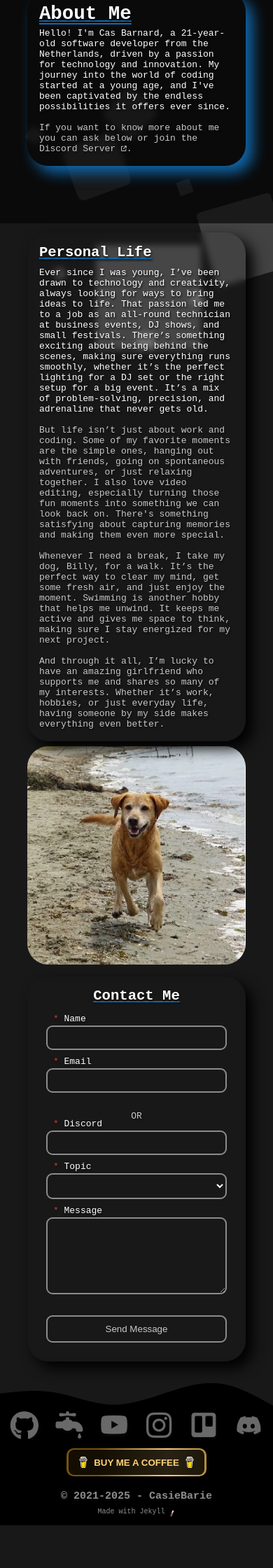
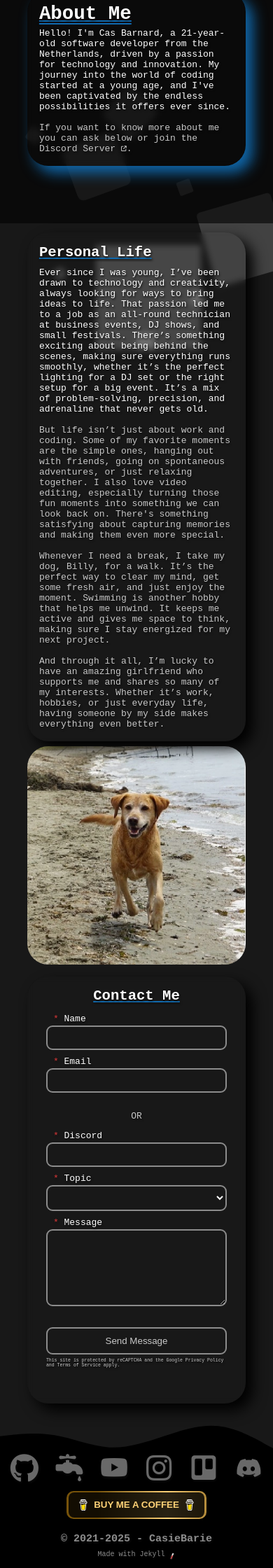
Before and after one commit to CasieBarieDev/Website, a Jekyll site: the page built from aboutme.html, in a window 390 px wide. Shown: the part 581-2821 px from the top of the page at 70% size. Built offline with Jekyll 4.4.1, drawn with Linux system fonts in a browser that asks for light colours; before the commit the page ends 2760 px from its top, so only the background shows below that; some of the changed lines change nothing that is shown.

Commit message:
Remove use of Formspree for contact form

```diff
--- a/_layouts/default.html
+++ b/_layouts/default.html
@@ -31,6 +31,7 @@
 	{% endif %}
 	{% if page.form %}
 		<link href="/assets/css/form.css" rel="stylesheet"/>
+		<script src="https://www.google.com/recaptcha/enterprise.js?render=6LeHyfYrAAAAAKSqIGfSItFsaG8tjpcv6JP_rmDh"></script>
 	{% endif %}
 	{% include analytics.html %}
 
--- a/aboutme.html
+++ b/aboutme.html
@@ -32,10 +32,10 @@
 <div class="row bottom" id="contact">
 	<div class="center text">
 		<h2>Contact Me</h2>
-		<form action="https://formspree.io/f/meqdywyz" method="post">
+		<form>
+			<label style="display: none"><input type="text" name="honeypot" style="display:none"></label>
 			<div class="form">
 				<input class="input" type="text" id="name" name="Name" maxlength="32" required>
-				<span class="count">0/32</span>
 				<label for="name"><span class="required">* </span>Name</label>
 			</div>
 			<div class="form-inline">
@@ -43,9 +43,9 @@
 					<input class="input" type="email" id="email" name="Email" maxlength="320" required>
 					<label for="email"><span class="required">* </span>Email</label>
 				</div>
-				<p>OR</p>
+				<p class="or">OR</p>
 				<div class="form">
-					<input class="input" type="text" id="discord" name="Discord" pattern="^[a-z0-9_]{2,32}" required>
+					<input class="input" type="text" id="discord" name="Discord" maxlength="32" pattern="^[a-z0-9_]{2,32}" required>
 					<label for="discord"><span class="required">* </span>Discord</label>
 				</div>
 			</div>
@@ -62,10 +62,10 @@
 			</div>
 			<div class="form">
 				<textarea class="input" id="message" name="Message" cols="30" rows="6" maxlength="500" required></textarea>
-				<span class="count">0/500</span>
 				<label for="message"><span class="required">* </span>Message</label>
 			</div>
 			<button id="submit-btn" type="button">Send Message</button>
+			<p class="gray" id="captchamsg">This site is protected by reCAPTCHA and the Google <a href="https://policies.google.com/privacy">Privacy Policy</a> and <a href="https://policies.google.com/terms">Terms of Service</a> apply.</p>
 		</form>
 	</div>
 </div>
--- a/assets/css/form.scss
+++ b/assets/css/form.scss
@@ -2,6 +2,8 @@
 ---
 
 @use 'variables' as *;
+
+.grecaptcha-badge { visibility: hidden; }
 
 form {
   font-size: 13px;
@@ -13,6 +15,20 @@
   h3 {
     margin-bottom: 1em;
     margin-left: .5em;
+  }
+
+  .form-status {
+    margin-top: 10px;
+    font-size: 0.9rem;
+    opacity: 0;
+    min-height: 1em;
+    transition: opacity 0.4s ease;
+  }
+
+  #captchamsg {
+    padding-top: 5px;
+    font-size: 0.5em;
+    text-align: left;
   }
 
   .form {
@@ -42,8 +58,15 @@
     }
 
     .count {
-      display: none;
-      text-align: left;
+      display: inline-block;
+      text-align: right;
+      visibility: hidden;
+      padding-left: 20px;
+      color: $font-color-gray;
+
+      .active{
+        visibility: visible;
+      }
     }
   }
 
@@ -59,7 +82,7 @@
 
     &:focus {
       outline: none;
-      & ~ .count {display: block;}
+      & ~ label .count {visibility: visible;}
       & ~ label {color: $secondary-color !important;}
     }
 
@@ -98,7 +121,7 @@
       gap: unset;
       grid-template-columns: 1fr;
 
-      p {margin: 0 0 13px;}
+      .or {margin: 0 0 30px;}
     }
   }
 
--- a/assets/js/aboutme.js
+++ b/assets/js/aboutme.js
@@ -1,61 +1,152 @@
-document.getElementById('age').innerText = calcAge() + "";
+document.getElementById("age").innerText = calcAge()+"";
 
 function calcAge() {
-    const ageDifMs = Date.now() - new Date('06/08/2004').getTime();
-    const ageDate = new Date(ageDifMs);
-    return Math.abs(ageDate.getUTCFullYear() - 1970);
+    const diff = Date.now() - new Date("2004-06-08").getTime();
+    return Math.abs(new Date(diff).getUTCFullYear() - 1970);
 }
 
-const allInputs = document.querySelectorAll('.form input, .form textarea, .form select');
-const submitBtn = document.getElementById('submit-btn');
+const form = document.querySelector("form");
+const inputs = document.querySelectorAll(".form input, .form textarea, .form select");
+const submitBtn = document.getElementById("submit-btn");
 const discordInput = document.querySelector("input[name='Discord']");
 const emailInput = document.querySelector("input[name='Email']");
+const statusMsg = document.createElement("p");
 
-function checkForm() {
-    const canSubmit = Array.from(allInputs).every(input => input.checkValidity() || !input.required);
-    submitBtn.classList.toggle('enabled', canSubmit);
+statusMsg.className = "form-status";
+statusMsg.textContent = "";
+statusMsg.style.opacity = "0";
+statusMsg.style.transition = "opacity 0.4s ease";
+form.appendChild(statusMsg);
+
+// === COUNTERS ===
+function setupCounters() {
+    const counters = new Map();
+
+    inputs.forEach(input => {
+        const max = Number(input.maxLength);
+        if(!max || max <= 0) {return;}
+
+        const label = document.querySelector(`label[for='${input.id}']`);
+        if(!label) {return;}
+
+        let counter = label.querySelector(".count");
+        if(!counter) {
+            counter = document.createElement("span");
+            counter.className = "count";
+            label.appendChild(counter);
+        }
+
+        counter.textContent = `${input.value.length}/${max}`;
+        counters.set(input, { counter, max });
+    }); return counters;
 }
 
-function validateInput(event) {
-    const input = event.target;
-    const value = input.value || '';
-    const isValid = input.checkValidity();
+const counters = setupCounters();
 
-    if(value.trim() !== '') {
-        input.classList.toggle('valid', isValid);
-        input.classList.toggle('invalid', !isValid);
-    } else {input.classList.remove('valid', 'invalid');}
+// === VALIDATION ===
+function checkForm() {
+    const canSubmit = Array.from(inputs).every(i => i.checkValidity() || !i.required);
+    submitBtn.classList.toggle("enabled", canSubmit);
+}
 
-    const countElement = input.nextElementSibling;
-    if(countElement && countElement.classList.contains('count')) {countElement.textContent = `${value.length}/${input.maxLength || ''}`;}
-    checkForm();
+function validateInput(e) {
+    const input = e.target;
+    const val = input.value || "";
+    const valid = input.checkValidity();
+
+    if(val.trim() === "") {input.classList.remove("valid", "invalid");
+    } else {
+        input.classList.toggle("valid", valid);
+        input.classList.toggle("invalid", !valid);
+    }
+
+    const entry = counters.get(input);
+    if(entry) {
+        const { counter, max } = entry;
+        counter.textContent = `${val.length}/${max}`;
+        counter.style.color = val.length > max ? "var(--error-color, #ef4444)" : "";
+    } checkForm();
 }
 
 function validateEmailDiscord() {
-    const emailValid = emailInput.value.trim() !== '' && emailInput.checkValidity();
-    const discordValid = discordInput.value.trim() !== '' && discordInput.checkValidity();
+    const emailValid = emailInput.value.trim() && emailInput.checkValidity();
+    const discordValid = discordInput.value.trim() && discordInput.checkValidity();
     emailInput.required = !discordValid;
     discordInput.required = !emailValid;
     validateInput({ target: this });
 }
 
-allInputs.forEach(input => input.addEventListener('input', validateInput));
-emailInput.addEventListener('input', validateEmailDiscord);
-discordInput.addEventListener('input', validateEmailDiscord);
+inputs.forEach(i => i.addEventListener("input", validateInput));
+emailInput.addEventListener("input", validateEmailDiscord);
+discordInput.addEventListener("input", validateEmailDiscord);
 
-submitBtn.addEventListener('click', () => {
-    if(submitBtn.classList.contains('enabled')) {document.querySelector('form').submit();
-    } else {
+// === STATUS MESSAGE ===
+let statusClearTimeout = null;
+function showStatus(message, color) {
+    if(statusClearTimeout) {clearTimeout(statusClearTimeout);}
+    statusMsg.textContent = message;
+    statusMsg.style.color = color;
+    statusMsg.style.opacity = "1";
+
+    statusClearTimeout = setTimeout(() => {
+        statusMsg.style.opacity = "0";
+        statusClearTimeout = null;
+    }, 5000);
+}
+
+// === RESET ===
+function resetForm() {
+    form.reset();
+    inputs.forEach(i => validateInput({ target: i }));
+    checkForm();
+}
+
+// === SUBMIT HANDLER ===
+submitBtn.addEventListener("click", async () => {
+    if(!submitBtn.classList.contains("enabled")) {
         submitBtn.style.animation = 'shake 0.2s';
-        if (navigator.vibrate) navigator.vibrate(300);
+        if(navigator.vibrate) {navigator.vibrate(300);}
         setTimeout(() => submitBtn.style.animation = '', 500);
+        return;
+    }
+
+    submitBtn.disabled = true;
+    submitBtn.textContent = "Sending...";
+    showStatus("", "");
+
+    const token = await grecaptcha.enterprise.execute('6LeHyfYrAAAAAKSqIGfSItFsaG8tjpcv6JP_rmDh', { action: 'submit' });
+    const PROXY_URL = "https://websitecontactform.barcas2004.workers.dev/";
+    const data = {
+        name: document.getElementById("name").value.trim(),
+        email: document.getElementById("email").value.trim(),
+        discord: document.getElementById("discord").value.trim(),
+        topic: document.getElementById("topics").value,
+        message: document.getElementById("message").value.trim(),
+        honeypot: form.querySelector("[name='honeypot']").value,
+        token
+    }; if(data.honeypot) {showStatus("❌ Failed to send message. Please try again.", "#ef4444)"); return;}
+
+    try {
+        const res = await fetch(PROXY_URL, {
+            method: "POST",
+            headers: { "Content-Type": "application/json" },
+            body: JSON.stringify(data),
+        });
+
+        if(res.ok) {
+            resetForm();
+            showStatus("✅ Your message has been sent successfully!", "#22c55e");
+        } else if(res.status === 429) {showStatus("⚠️ You’re sending messages too fast. Try again later.", "#facc15");
+        } else if(res.status === 403) {showStatus("⚠️ reCAPTCHA failed. Try again later.", "#facc15");
+        } else {showStatus("❌ Failed to send message. Please try again.", "#ef4444");}
+    } catch(err) {
+        console.error("Network error caught:", err)
+        showStatus("❌ Network error. Please try again.", "#ef4444)");
+    } finally {
+        submitBtn.disabled = false;
+        submitBtn.textContent = "Send Message";
     }
 });
 
-window.addEventListener('beforeunload', () => {
-    document.querySelector('form').reset();
-    allInputs.forEach(input => validateInput({ target: input }));
-    checkForm();
-});
-
-allInputs.forEach(input => validateInput({ target: input }));
+window.addEventListener("beforeunload", resetForm);
+inputs.forEach(i => validateInput({ target: i }));
```
